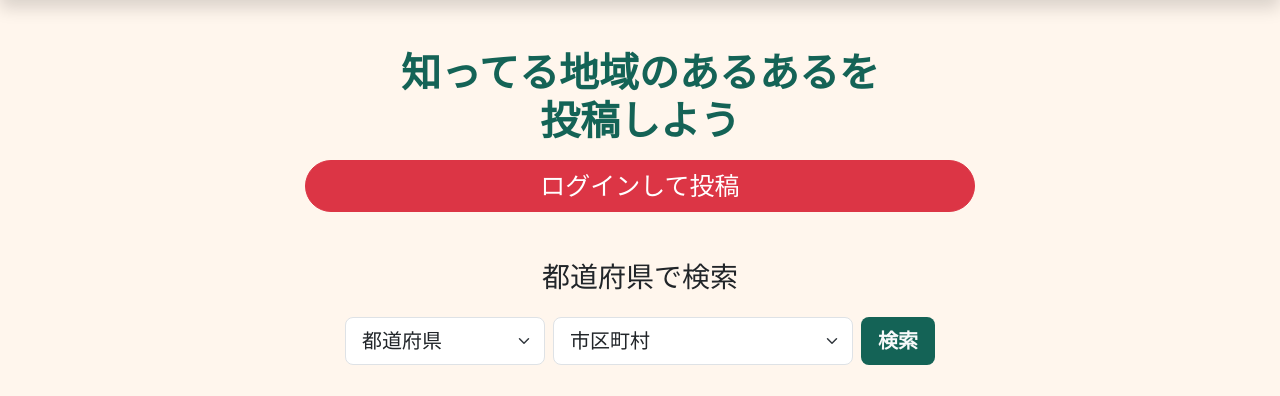
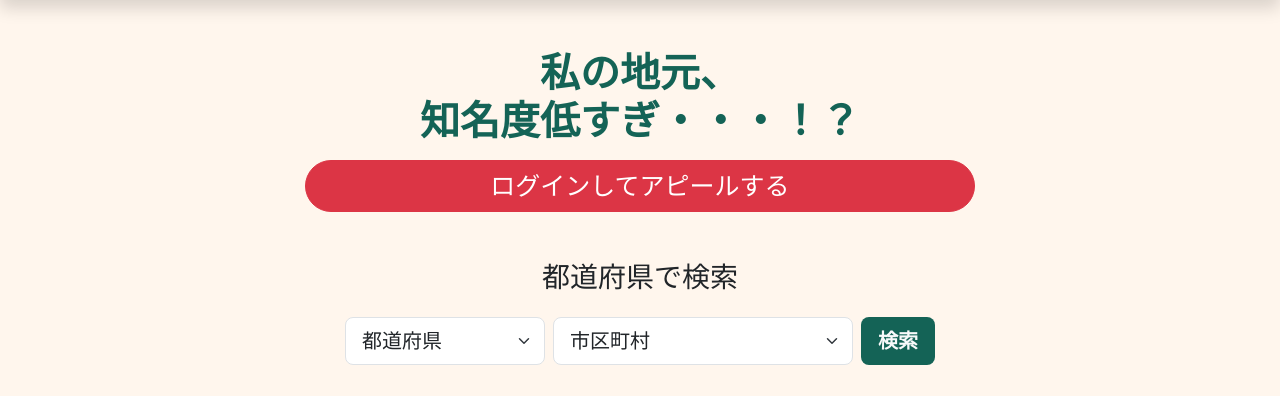
Before and after one commit to inoserisa/jimotter, a Rails app: page / in a window 1280 px wide. Shown: the part 56-452 px from the top of the page. Run offline with Rails 7, Linux system fonts and the light colour scheme; data that the repository does not hold is empty; style sheets or scripts are compiled from the project's sources; parts of the project's set-up code (start-up, migrations or seed data) failed here and were passed over; some libraries are stand-ins or nearby versions.

Commit message:
トップ修正

```diff
--- a/app/views/posts/show.html.erb
+++ b/app/views/posts/show.html.erb
@@ -50,7 +50,6 @@
           <div class="mt-4">
             <%= render 'comments/form' %>
           </div>
-
           <%= render 'comments/comments' %>
         </div>
       </article>
--- a/app/views/static_pages/top.html.erb
+++ b/app/views/static_pages/top.html.erb
@@ -6,13 +6,13 @@
   </head>
 <body>
   <div class="container flex-column align-items-center justify-content-center" style="min-height: 10vh;">
-    <h1 class="mb-0 mt-5 text-center custom-title">知ってる地域のあるあるを</h1>
-    <h1 class="text-center custom-title">投稿しよう</h1>
+    <h1 class="mb-0 mt-5 text-center custom-title">私の地元、</h1>
+    <h1 class="text-center custom-title">知名度低すぎ・・・！？</h1>
     <div class="d-flex justify-content-center">
       <% if user_signed_in? %>
-          <%= link_to "投稿", new_post_path, class: "btn btn-danger rounded-pill mt-2 post-button", data: { turbo: false } %>
+          <%= link_to "アピールしよう", new_post_path, class: "btn btn-danger rounded-pill mt-2 post-button", data: { turbo: false } %>
       <% else %>
-        <%= link_to "ログインして投稿", new_user_session_path, class: "btn btn-danger rounded-pill mt-2 post-button" %>
+        <%= link_to "ログインしてアピールする", new_user_session_path, class: "btn btn-danger rounded-pill mt-2 post-button" %>
       <% end %>
     </div>
 
@@ -37,7 +37,7 @@
                 <%= link_to post.user.name, user_path(post.user), class: "text-decoration-none link-dark name-link" %>
                 <div class="area-box ms-2"><%= post.prefecture.name %></div>
                 <div class="area-box ms-2"><%= post.city.name %></div>
-                <div class="ms-auto"><%= link_to "詳細", post_path(post.id), data: { turbo: false} %></div>
+                <div class="ms-auto"><%= link_to "詳細", post_path(post.id), data: { turbo: false } %></div>
               </div>
               <p class="mb-0"><%= post.content %></p>
               <small class="mb-0 d-flex flex-row-reverse"><%= l post.created_at %></small>
```
